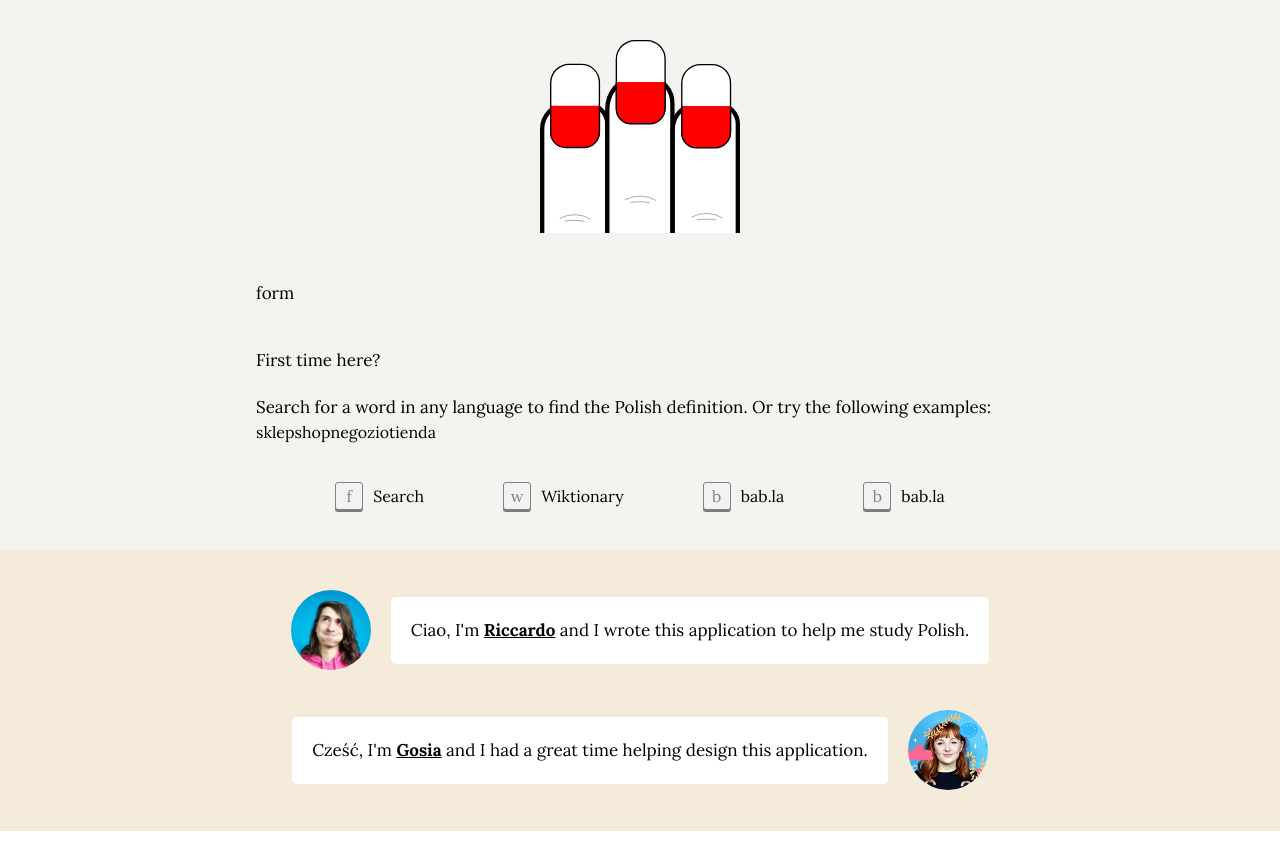
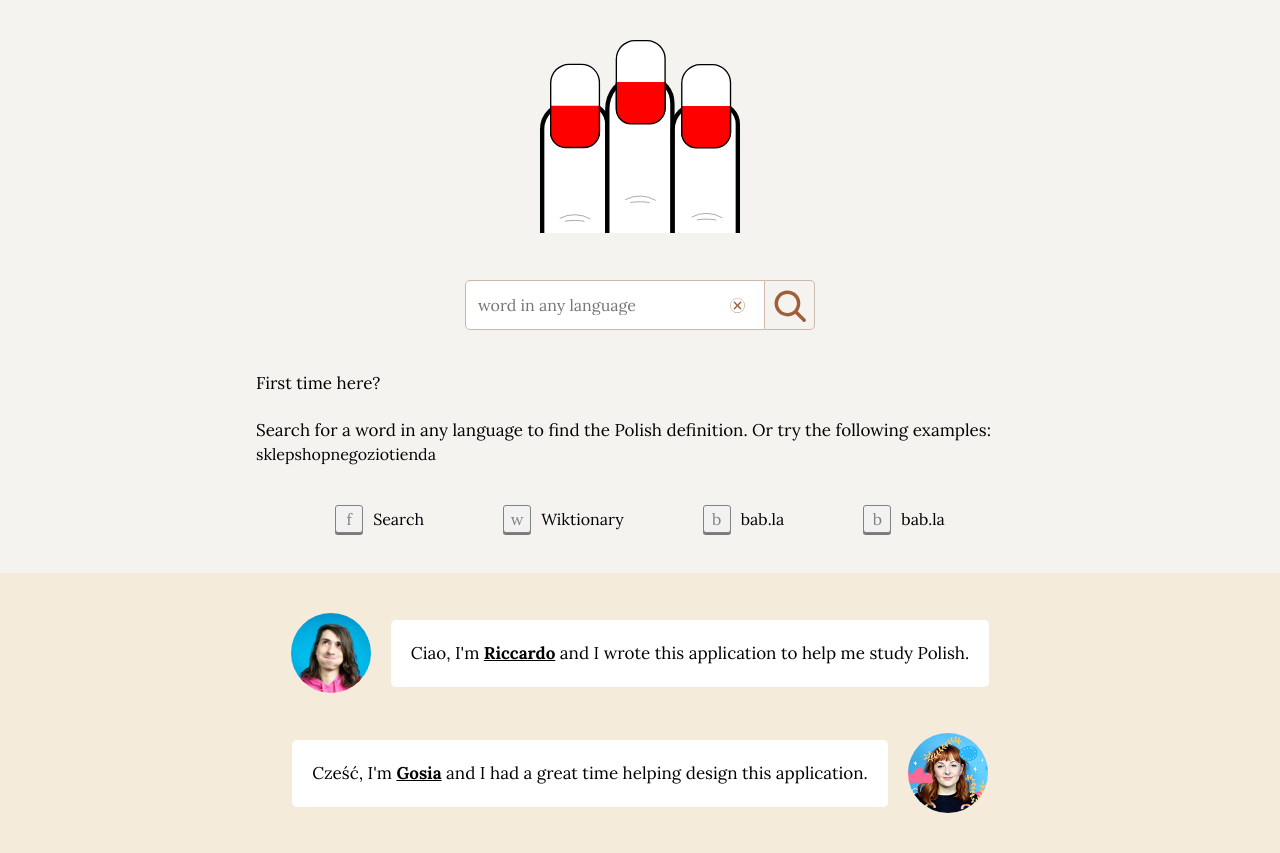
Before and after one commit to 3v0k4/rictionary-t3, a Next.js app: page / in a window 1280 px wide. Before the commit the page ends 831 px from the top, so only its background shows below. Built offline with nearby package versions, Linux system fonts and the light colour scheme.

Commit message:
feat: form

```diff
--- a/src/components/Form.tsx
+++ b/src/components/Form.tsx
@@ -1 +1,80 @@
-export const Form = () => <div>form</div>;
+import { useState } from "react";
+
+export const Form = ({ query: initialQuery }: { query: string }) => {
+  const [query, setQuery] = useState(initialQuery);
+
+  return (
+    <form
+      action="/"
+      id="search__container"
+      className="search__container search__container--main"
+    >
+      <label htmlFor="query" className="hidden">
+        Word in any language
+      </label>
+
+      <input
+        type="text"
+        placeholder="word in any language"
+        value={query}
+        onChange={(event) => setQuery(event.target.value)}
+        className="search__input"
+        id="search__input"
+        name="query"
+      />
+
+      <button
+        id="search__clear"
+        className="search__clear"
+        type="button"
+        aria-label="clear query"
+      >
+        <i>
+          <svg
+            className="search__icon"
+            xmlns="http://www.w3.org/2000/svg"
+            xmlnsXlink="http://www.w3.org/1999/xlink"
+            xmlSpace="preserve"
+            version="1.1"
+            viewBox="0 0 847 847"
+            x="0px"
+            y="0px"
+            fill-rule="evenodd"
+            clip-rule="evenodd"
+          >
+            <g>
+              <path
+                className="fil0"
+                d="M423 12c227,0 412,184 412,411 0,227 -185,412 -412,412 -227,0 -411,-185 -411,-412 0,-227 184,-411 411,-411zm0 469l-148 149c-38,38 -96,-20 -58,-58l148 -149 -148 -148c-38,-38 20,-96 58,-58l148 148 149 -148c38,-38 96,20 58,58l-149 148 149 149c38,38 -20,96 -58,58l-149 -149zm0 -449c-216,0 -391,175 -391,391 0,216 175,392 391,392 216,0 392,-176 392,-392 0,-216 -176,-391 -392,-391z"
+              />
+            </g>
+          </svg>
+        </i>
+      </button>
+
+      <ul className="search__result-list"></ul>
+
+      <button
+        type="submit"
+        id="search__button"
+        className="search__button"
+        aria-label="search"
+      >
+        <i>
+          <svg
+            className="search__icon"
+            xmlns="http://www.w3.org/2000/svg"
+            xmlnsXlink="http://www.w3.org/1999/xlink"
+            version="1.1"
+            x="0px"
+            y="0px"
+            viewBox="0 0 100 100"
+            xmlSpace="preserve"
+          >
+            <path d="M87,81.3L69.1,63.4c9-11.7,8.1-28.6-2.7-39.3c-5.9-5.9-13.5-8.8-21.2-8.8s-15.3,2.9-21.2,8.8c-11.7,11.7-11.7,30.7,0,42.4  c5.9,5.9,13.5,8.8,21.2,8.8c6.4,0,12.8-2,18.1-6.1L81.3,87c0.8,0.8,1.8,1.2,2.9,1.2c1,0,2.1-0.4,2.9-1.2  C88.6,85.5,88.6,82.9,87,81.3z M45.3,67.2c-5.9,0-11.3-2.3-15.5-6.4c-8.5-8.5-8.5-22.4,0-31c4.1-4.1,9.6-6.4,15.5-6.4  s11.3,2.3,15.5,6.4s6.4,9.6,6.4,15.5c0,5.9-2.3,11.3-6.4,15.5S51.1,67.2,45.3,67.2z" />
+          </svg>
+        </i>
+      </button>
+    </form>
+  );
+};
--- a/src/pages/index.tsx
+++ b/src/pages/index.tsx
@@ -1,4 +1,4 @@
-import { type NextPage } from "next";
+import { type NextPage, type GetServerSideProps } from "next";
 import Head from "next/head";
 import Link from "next/link";
 import Image from "next/image";
@@ -8,8 +8,9 @@ import { Tag } from "~/components/Tag";
 import { SearchIcon } from "~/components/SearchIcon";
 import headshotRiccardo from "~/images/headshot-riccardo.jpg";
 import headshotGosia from "~/images/headshot-gosia.jpg";
+import { queryParamFrom } from "~/utils/queryParamFrom";
 
-const Home: NextPage = () => {
+const Home: NextPage<{ query: string }> = ({ query }) => {
   return (
     <>
       <Head>
@@ -30,7 +31,7 @@ const Home: NextPage = () => {
               </i>
             </section>
 
-            <Form />
+            <Form query={query} />
 
             <section className="onboarding">
               <p>First time here?</p>
@@ -140,4 +141,9 @@ const Home: NextPage = () => {
   );
 };
 
+export const getServerSideProps: GetServerSideProps = async ({ query }) => {
+  const _ = await Promise.resolve();
+  return { props: { query: queryParamFrom("query", query) } };
+};
+
 export default Home;
--- /dev/null
+++ b/src/utils/queryParamFrom.ts
@@ -0,0 +1,9 @@
+export const queryParamFrom = (
+  key: string,
+  query: Partial<{ [key: string]: string | string[] }>
+): string => {
+  const value = query[key];
+  if (value === undefined) return "";
+  if (!Array.isArray(value)) return value;
+  return value[0] ?? "";
+};
```
